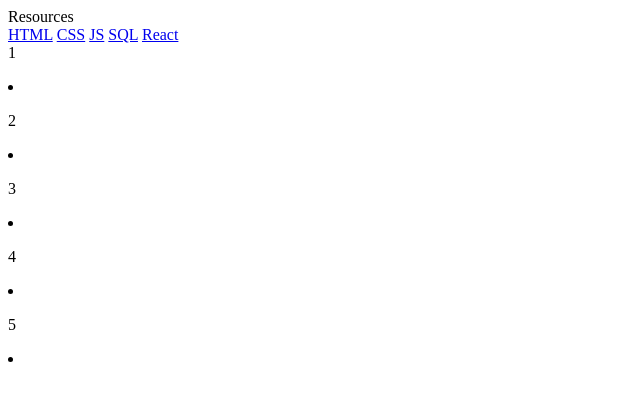
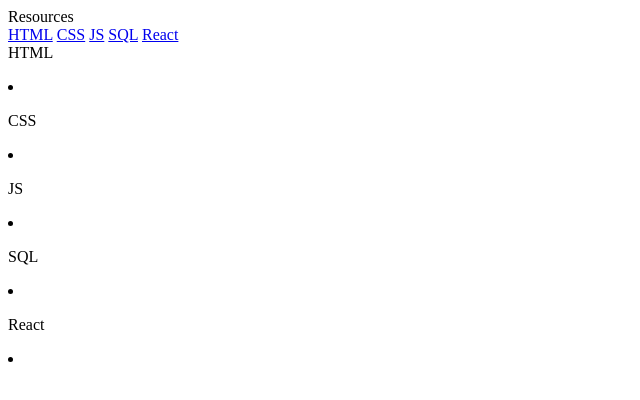
Before and after one commit to topherikaika/TDP, a plain HTML site: page index.html in a window 1280 px wide. Shown: the whole page, without its empty margins (0-640 px from the left). Drawn offline with Linux system fonts and the light colour scheme.

Commit message:
changed text in section headers

```diff
--- a/index.html
+++ b/index.html
@@ -20,7 +20,7 @@
     <a class="nav-link" href="#react">React</a>
   </nav>
   <section class="main-section" id="html">
-    <header>1</header>
+    <header>HTML</header>
     <p></p>
     <li></li>
     <code></code>
@@ -28,7 +28,7 @@
   </section>
 
   <section class="main-section" id="css">
-    <header>2</header>
+    <header>CSS</header>
     <p></p>
     <li></li>
     <code></code>
@@ -36,7 +36,7 @@
   </section>
 
   <section class="main-section" id="js">
-    <header>3</header>
+    <header>JS</header>
     <p></p>
     <li></li>
     <code></code>
@@ -44,7 +44,7 @@
   </section>
 
   <section class="main-section" id="sql">
-    <header>4</header>
+    <header>SQL</header>
     <p></p>
     <li></li>
     <code></code>
@@ -52,7 +52,7 @@
   </section>
 
   <section class="main-section" id="react">
-    <header>5</header>
+    <header>React</header>
     <p></p>
     <li></li>
     <code></code>
```
